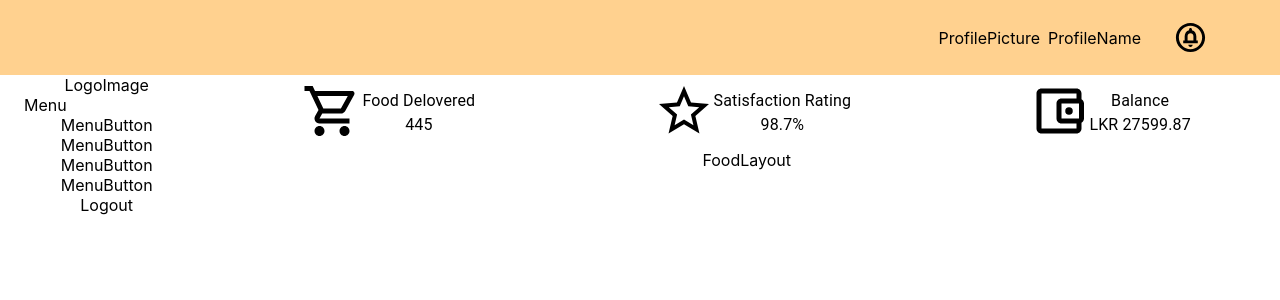
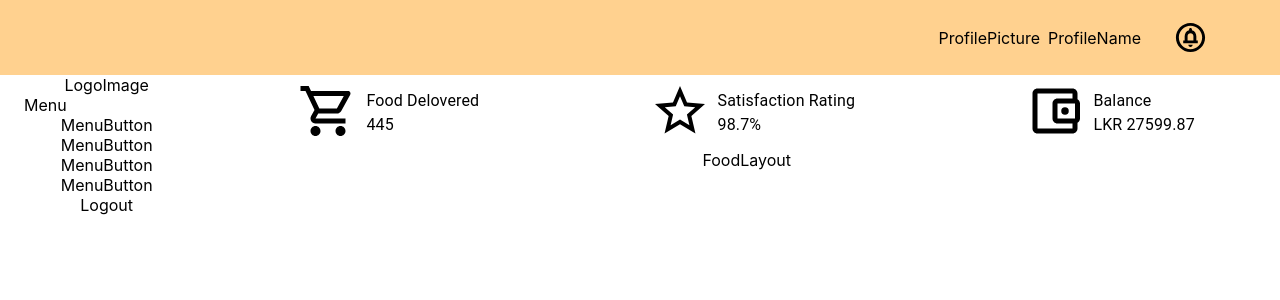
Before and after one commit to shakuvi/final-project-web-frontend, a React (Create React App) app: page /foods in a window 1280 px wide. Shown: the top 300 px of the page. Built offline with nearby package versions, Linux system fonts and the light colour scheme.

Commit message:
Statistic navbar created with components

```diff
--- a/src/layouts/common/StatisticNavBar/Item.js
+++ b/src/layouts/common/StatisticNavBar/Item.js
@@ -9,7 +9,7 @@ export default function Item({ info }) {
     <div>
       <Grid2 container alignItems="center">
         <Image val={info.image} />
-        <Grid2 Item>
+        <Grid2 container alignItems="flex-start" direction="column" pl={1}>
           <Discription val={info.description} />
           <Value val={info.value} />
         </Grid2>
```
